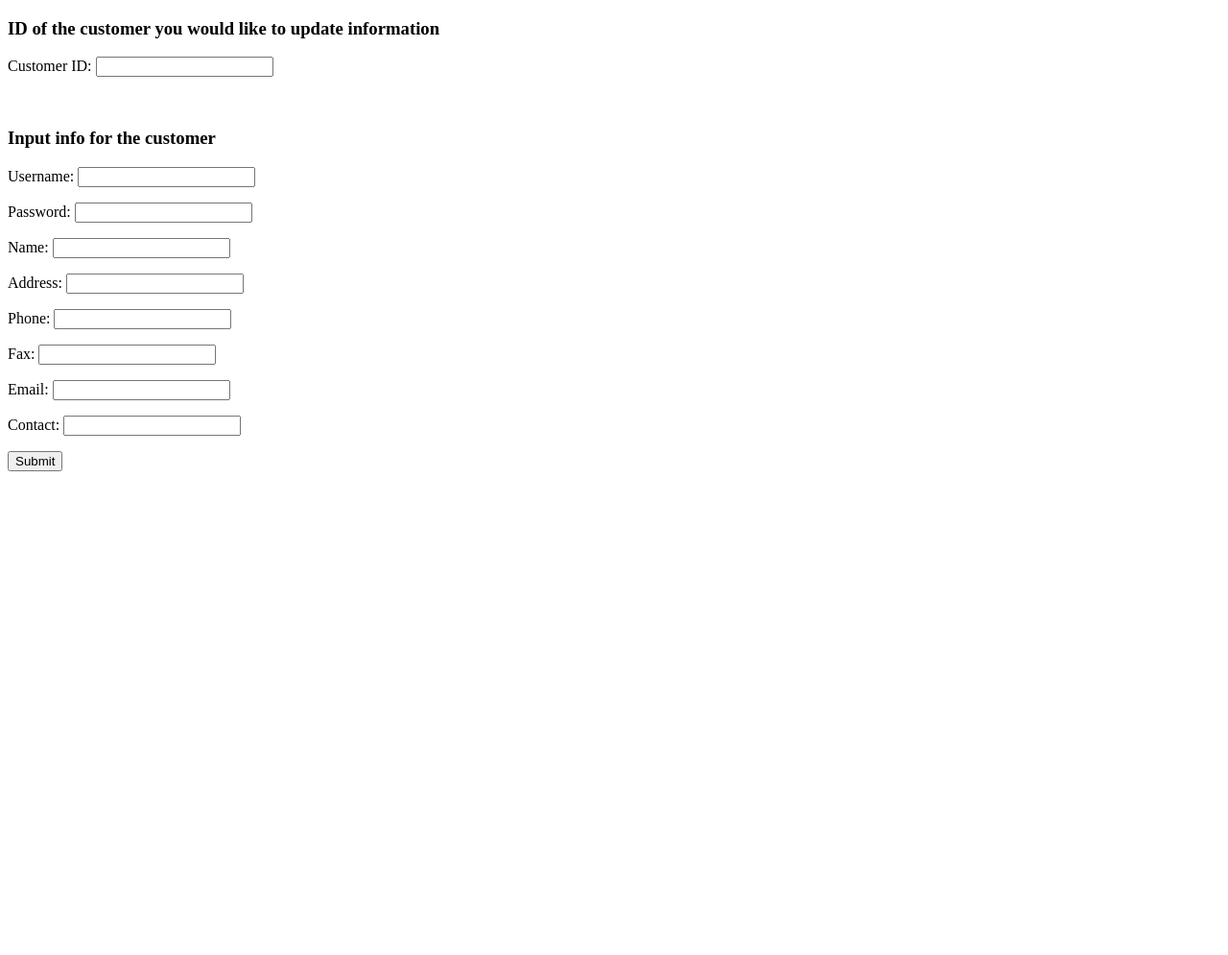
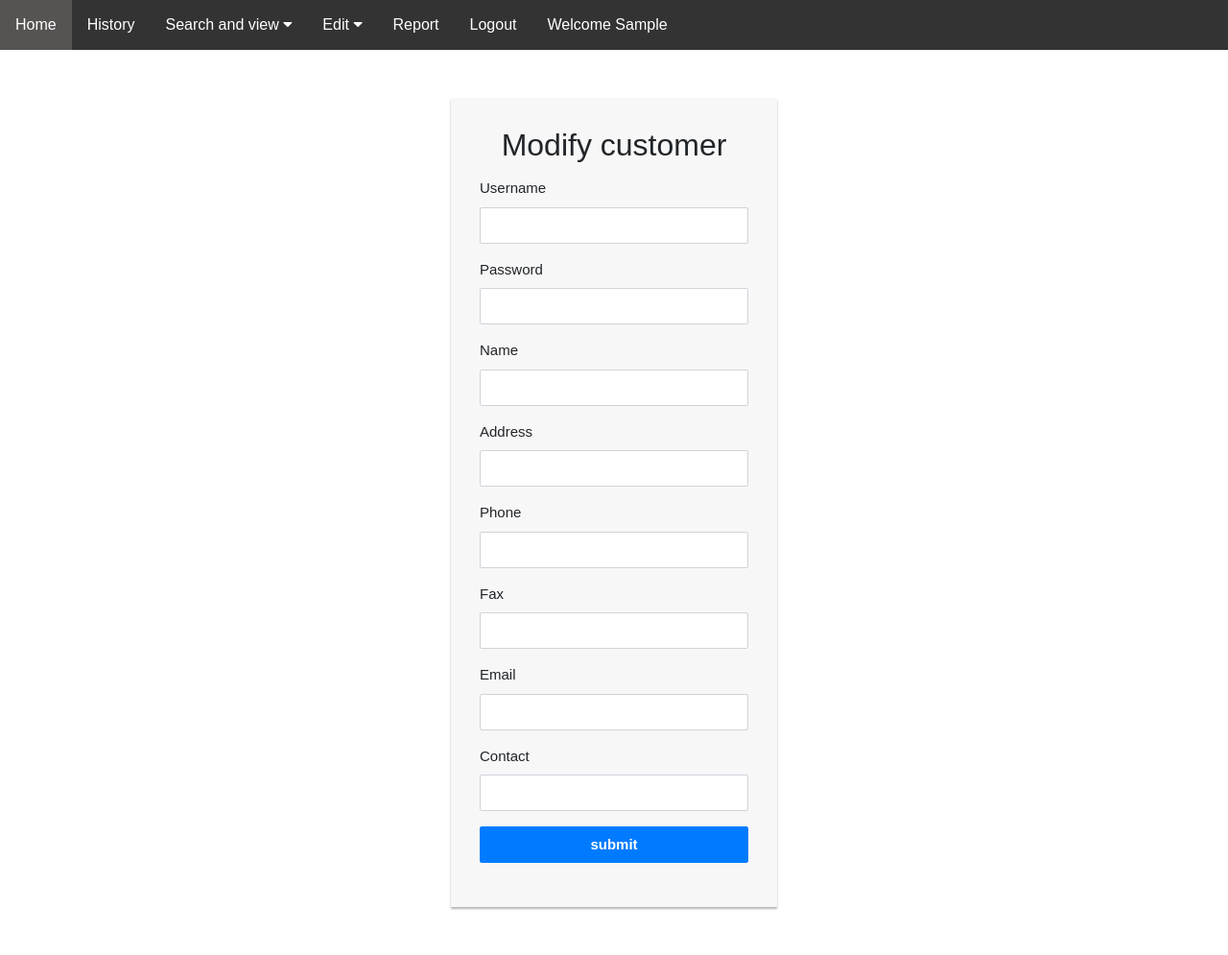
Before and after one commit to nguyenkhangduy298/car-share-system-iot, a Flask app: template PartB/templates/modify_customer.html in a window 1280 px wide. Shown: the whole page at 96% size. Before the commit the page ends 491 px from the top, so only its background shows below. Run offline with Flask 2, Linux system fonts and the light colour scheme; the template is opened without the code that fills it: most values are stand-ins (such as "Sample title", 1, 10 or a date in 2020); some libraries are stand-ins or nearby versions.

Commit message:
update modify customer page

```diff
--- a/PartB/templates/modify_car.html
+++ b/PartB/templates/modify_car.html
@@ -181,4 +181,5 @@
         </div>
     </form>
 </div>
+</body>
 {% endblock %}
--- a/PartB/templates/modify_customer.html
+++ b/PartB/templates/modify_customer.html
@@ -3,19 +3,161 @@
 {% block title %}Add car{% endblock %}
 
 {% block content %}
-<form action="" method="POST">
-    <h3>ID of the customer you would like to update information</h3>
-    <p>Customer ID: <input type="number" name="id"></p>
-    <br>
-    <h3>Input info for the customer</h3>
-    <p>Username: <input type="text" name="username"></p>
-    <p>Password: <input type="password" name="password"></p>
-    <p>Name: <input type="text" name="name"></p>
-    <p>Address: <input type="text" name="address"></p>
-    <p>Phone: <input type="text" name="phone"></p>
-    <p>Fax: <input type="text" name="fax"></p>
-    <p>Email: <input type="email" name="email"></p>
-    <p>Contact: <input type="text" name="contact"></p>
-    <p><input type="submit" name="submit"></p>
-</form>
+<link rel="stylesheet" href="https://stackpath.bootstrapcdn.com/bootstrap/4.5.0/css/bootstrap.min.css">
+<link rel="stylesheet" href="https://maxcdn.bootstrapcdn.com/font-awesome/4.7.0/css/font-awesome.min.css">
+<style>
+      body {
+      font-family: Arial, Helvetica, sans-serif;
+      margin: 0;
+    }
+
+    .navbar1 {
+      overflow: hidden;
+      background-color: #333;
+    }
+
+    .navbar1 a {
+      float: left;
+      font-size: 16px;
+      color: white;
+      text-align: center;
+      padding: 14px 16px;
+      text-decoration: none;
+    }
+
+    .subnav {
+      float: left;
+      overflow: hidden;
+    }
+
+    .subnav .subnavbtn {
+      font-size: 16px;
+      border: none;
+      outline: none;
+      color: white;
+      padding: 14px 16px;
+      background-color: inherit;
+      font-family: inherit;
+      margin: 0;
+    }
+
+    .navbar1 a:hover, .subnav1:hover .subnavbtn {
+      background-color: rgb(87, 83, 83);
+    }
+
+    .subnav-content {
+      display: none;
+      position: absolute;
+      left: 0;
+      background-color: rgb(87, 83, 83);
+      width: 100%;
+      z-index: 1;
+    }
+
+    .subnav-content a {
+      float: left;
+      color: white;
+      text-decoration: none;
+    }
+
+    .subnav-content a:hover {
+      background-color: #eee;
+      color: black;
+    }
+
+    .subnav:hover .subnav-content {
+      display: block;
+    }
+    .login-form {
+        width: 340px;
+        margin: 50px auto;
+          font-size: 15px;
+    }
+    .login-form form {
+        margin-bottom: 15px;
+        background: #f7f7f7;
+        box-shadow: 0px 2px 2px rgba(0, 0, 0, 0.3);
+        padding: 30px;
+    }
+    .login-form h2 {
+        margin: 0 0 15px;
+    }
+    .form-control, .btn {
+        min-height: 38px;
+        border-radius: 2px;
+    }
+    .btn {
+        font-size: 15px;
+        font-weight: bold;
+    }
+    </style>
+    <body>
+        <div class="navbar1">
+            <a href="/admin">Home</a>
+            <a href="manager.html">History</a>
+            <div class="subnav">
+              <button class="subnavbtn">Search and view <i class="fa fa-caret-down"></i></button>
+              <div class="subnav-content">
+                <a href="/admin/searchcustomer">Search customers</a>
+                <a href="/admin/searchcar">Search cars</a>
+
+              </div>
+            </div>
+            <div class="subnav">
+              <button class="subnavbtn">Edit <i class="fa fa-caret-down"></i></button>
+              <div class="subnav-content">
+                <a href="/admin/addcustomer">Add customer</a>
+                <a href="/admin/addcar">Add car</a>
+                <a href="/admin/removecar">Remove car</a>
+                <a href="/admin/removecustomer">Remove customer</a>
+                <a href="/admin/modifycar">Modify car</a>
+                <a href="/admin/modifycustomer">Modify customer</a>
+              </div>
+            </div>
+            <a href="/admin/report">Report</a>
+
+            <a href="/logout">Logout</a>
+            <a>Welcome {{adminHome}}</a>
+            </div>
+<div class="login-form">
+    <form method="POST">
+        <h2 class="text-center">Modify customer</h2>
+        <div class="form-group">
+            <label>Username</label>
+            <input type="text" name="username"class="form-control">
+        </div>
+        <div class="form-group">
+            <label>Password</label>
+            <input type="password" name="password"class="form-control">
+        </div>
+        <div class="form-group">
+            <label>Name</label>
+            <input type="text" name="name"class="form-control">
+        </div>
+        <div class="form-group">
+            <label>Address</label>
+            <input type="text" name="address"class="form-control">
+        </div>
+        <div class="form-group">
+            <label>Phone</label>
+            <input type="text" name="phone"class="form-control">
+        </div>
+        <div class="form-group">
+            <label>Fax</label>
+            <input type="text" name="fax"class="form-control">
+        </div>
+        <div class="form-group">
+            <label>Email</label>
+            <input type="email" name="email"class="form-control">
+        </div>
+        <div class="form-group">
+            <label>Contact</label>
+            <input type="text" name="contact"class="form-control">
+        </div>
+        <div class="form-group">
+            <button type="submit" class="btn btn-primary btn-block">submit</button>
+        </div>
+    </form>
+</div>
+</body>
 {% endblock %}
```
